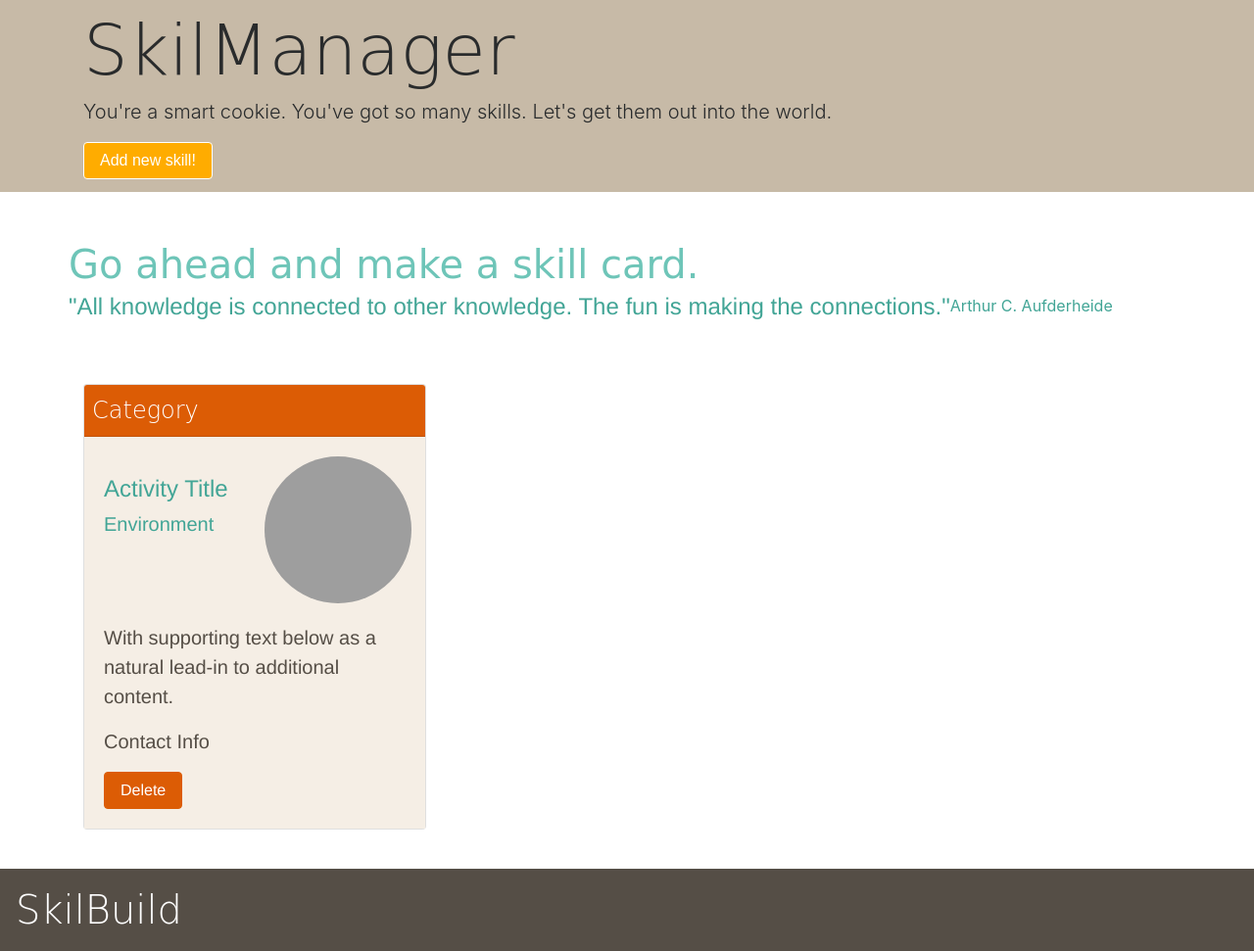
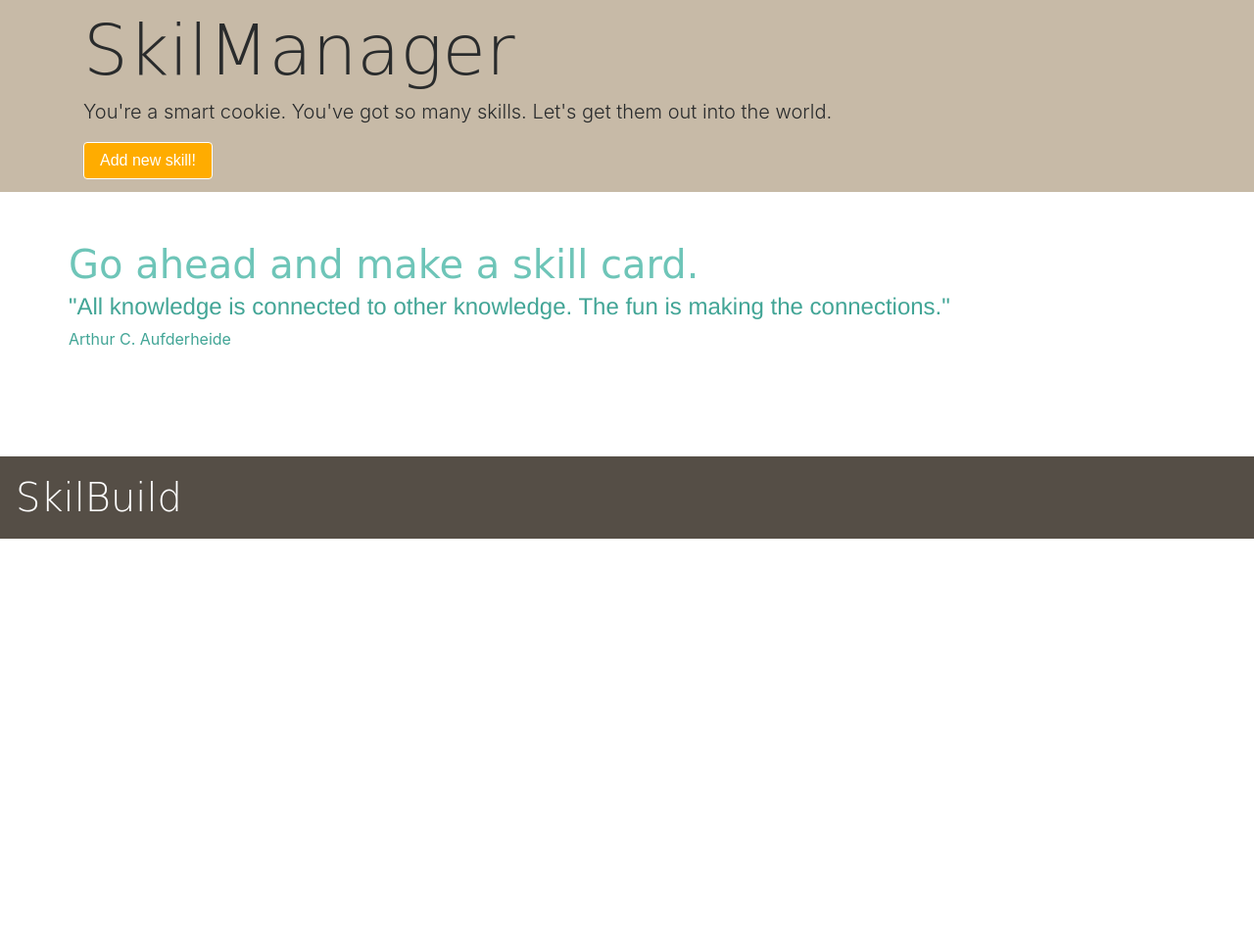
Before and after one commit to emflournoy/SkillTradeApp, a web app: file public/html/skillsManager.html in a window 1280 px wide. Shown: the part 85-1056 px from the top of the page at 98% size. After the commit the page ends 635 px from the top, so only its background shows below. Run offline with its HTML, style and script files only (its server is not run), Linux system fonts and the light colour scheme; some libraries are stand-ins or nearby versions; some web fonts are replaced; grey boxes are pictures that could not be loaded.

Commit message:
fixed text in placeholder, hid skills card

```diff
--- a/public/css/internalstyle.css
+++ b/public/css/internalstyle.css
@@ -354,3 +354,7 @@ label {
 #titleSection{
   padding-top: 20px;
 }
+
+#UserCard {
+  display: none;
+}
--- a/public/html/skillsManager.html
+++ b/public/html/skillsManager.html
@@ -164,8 +164,10 @@
         <h1 class="placeholder-text">Go ahead and make a skill card.</h1>
         <br>
         <h4 class="inspiration-quote">"All knowledge is connected to other knowledge. The fun is making the connections."</h4>
+      </div>
+      <div class="row">
         <p class="author">Arthur C. Aufderheide</p>
-    </div>
+      </div>
     </div>
   </div>
   <!-- END CARD DIVIDER -->
```
